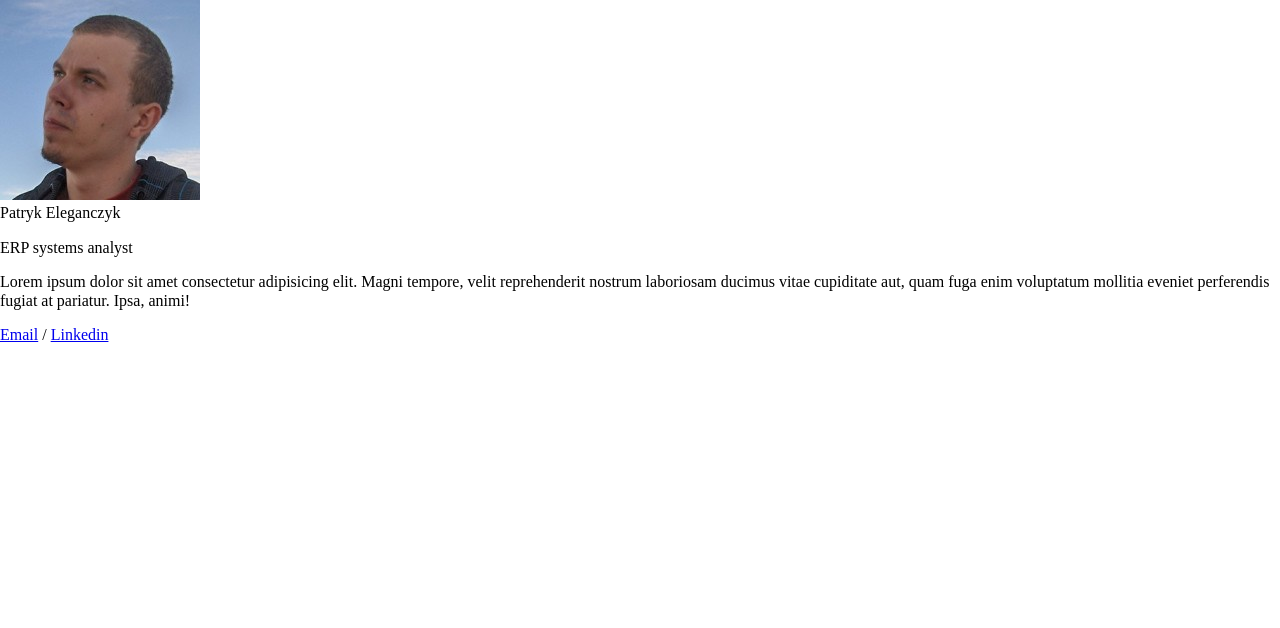
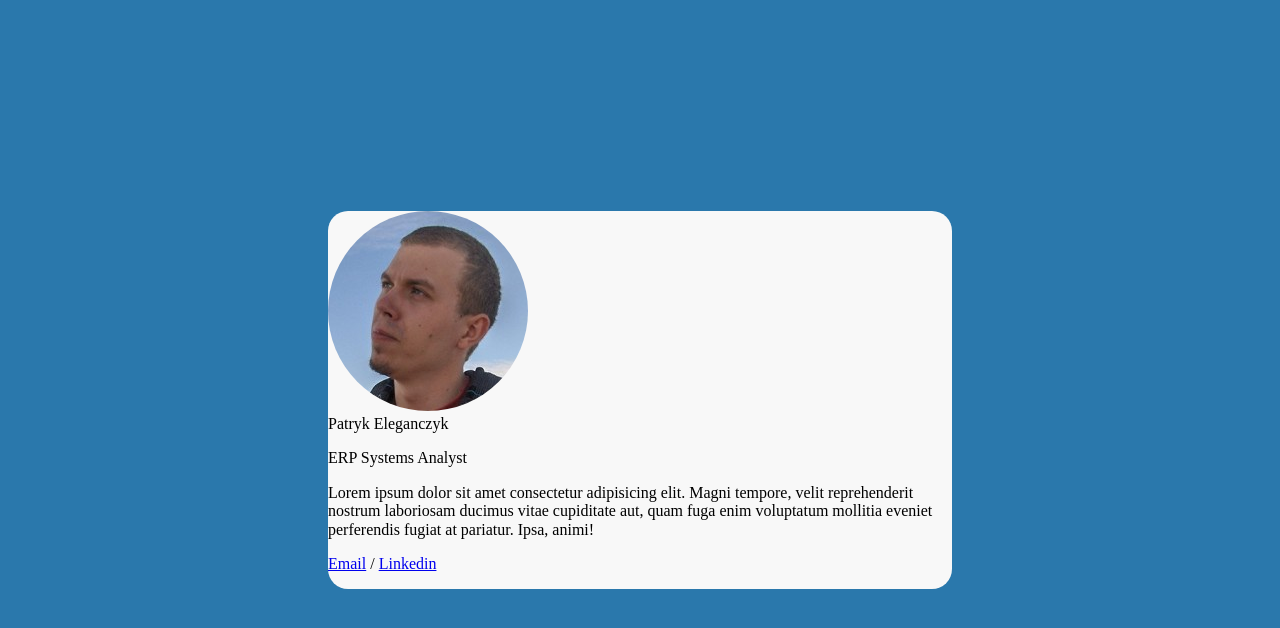
Before and after one commit to patos87/business-card, a plain HTML site: page index.html in a window 1280 px wide. Drawn offline with Linux system fonts and the light colour scheme.

Commit message:
main styles added

```diff
--- a/index.html
+++ b/index.html
@@ -8,17 +8,18 @@
     <link href="style.css" rel="stylesheet" type="text/css" />
   </head>
   <body>
-    <article>
-      <img src="0.jpg" alt="Patryk Eleganczyk" />
+    <main class="main">
+      <article class="article">
+        <img class="image" src="0.jpg" alt="Patryk Eleganczyk" />
         <header>
           <hi>Patryk Eleganczyk</hi>
-        <p>ERP systems analyst</p>
+          <p>ERP Systems Analyst</p>
         </header>
         <p>
-        Lorem ipsum dolor sit amet consectetur adipisicing elit. Magni tempore,
-        velit reprehenderit nostrum laboriosam ducimus vitae cupiditate aut,
-        quam fuga enim voluptatum mollitia eveniet perferendis fugiat at
-        pariatur. Ipsa, animi!
+          Lorem ipsum dolor sit amet consectetur adipisicing elit. Magni
+          tempore, velit reprehenderit nostrum laboriosam ducimus vitae
+          cupiditate aut, quam fuga enim voluptatum mollitia eveniet perferendis
+          fugiat at pariatur. Ipsa, animi!
         </p>
         <p>
           <a href="mailto:patos87@o2.pl">Email</a> /
@@ -29,5 +30,6 @@
           </a>
         </p>
       </article>
+    </main>
   </body>
 </html>
--- a/style.css
+++ b/style.css
@@ -0,0 +1,18 @@
+body {
+    background: #2a78ac;
+    display: flex;
+    align-items: center;
+    justify-content: center;
+    min-height: 100vh;
+}
+
+.main {
+    background: #f8f8f8;
+    border-radius: 20px;
+    width: 624px;
+    margin: 16px;
+}
+
+.image {
+    border-radius: 50%;
+}
```
Lines whose indentation alone changed are shown as unchanged.
